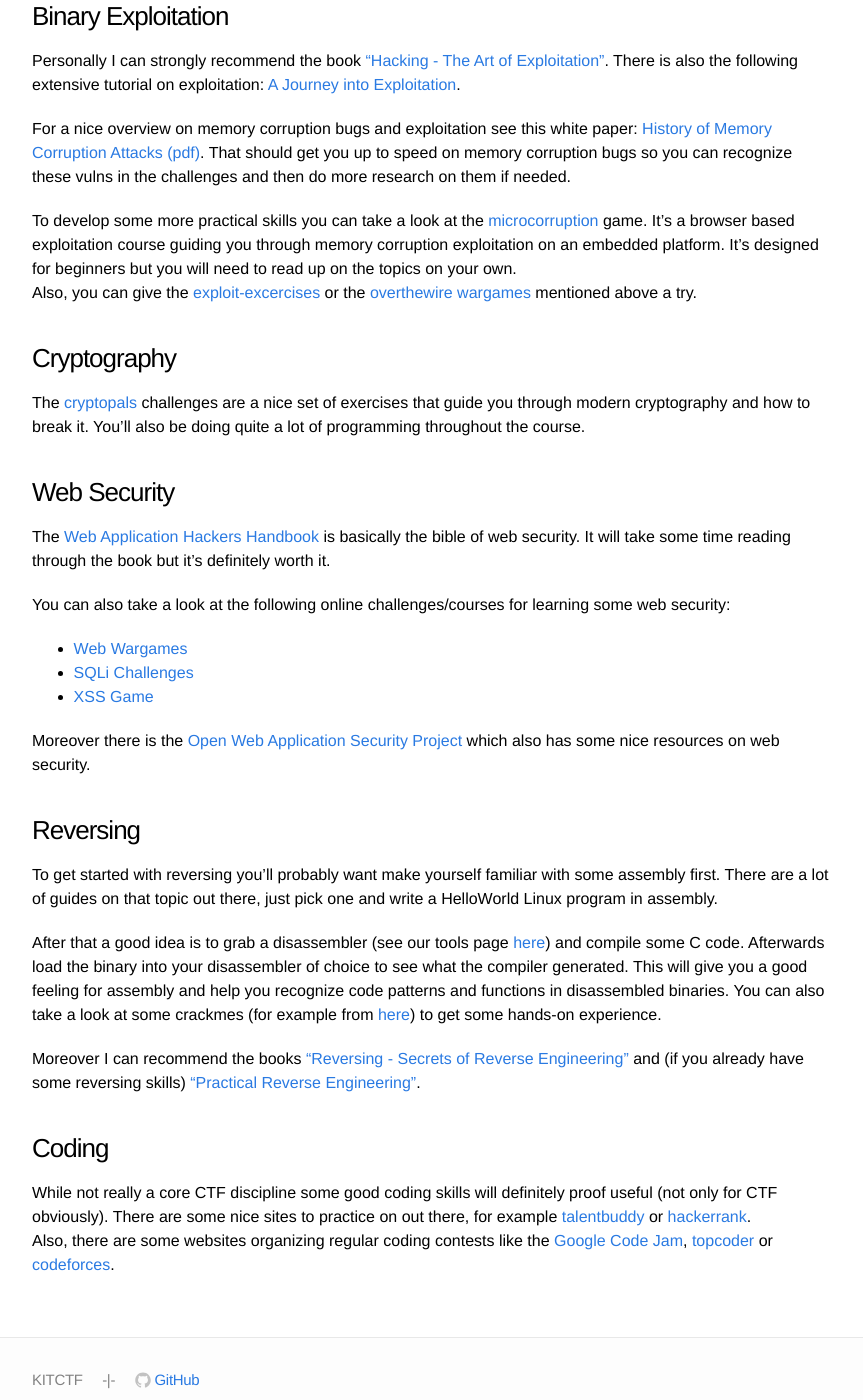
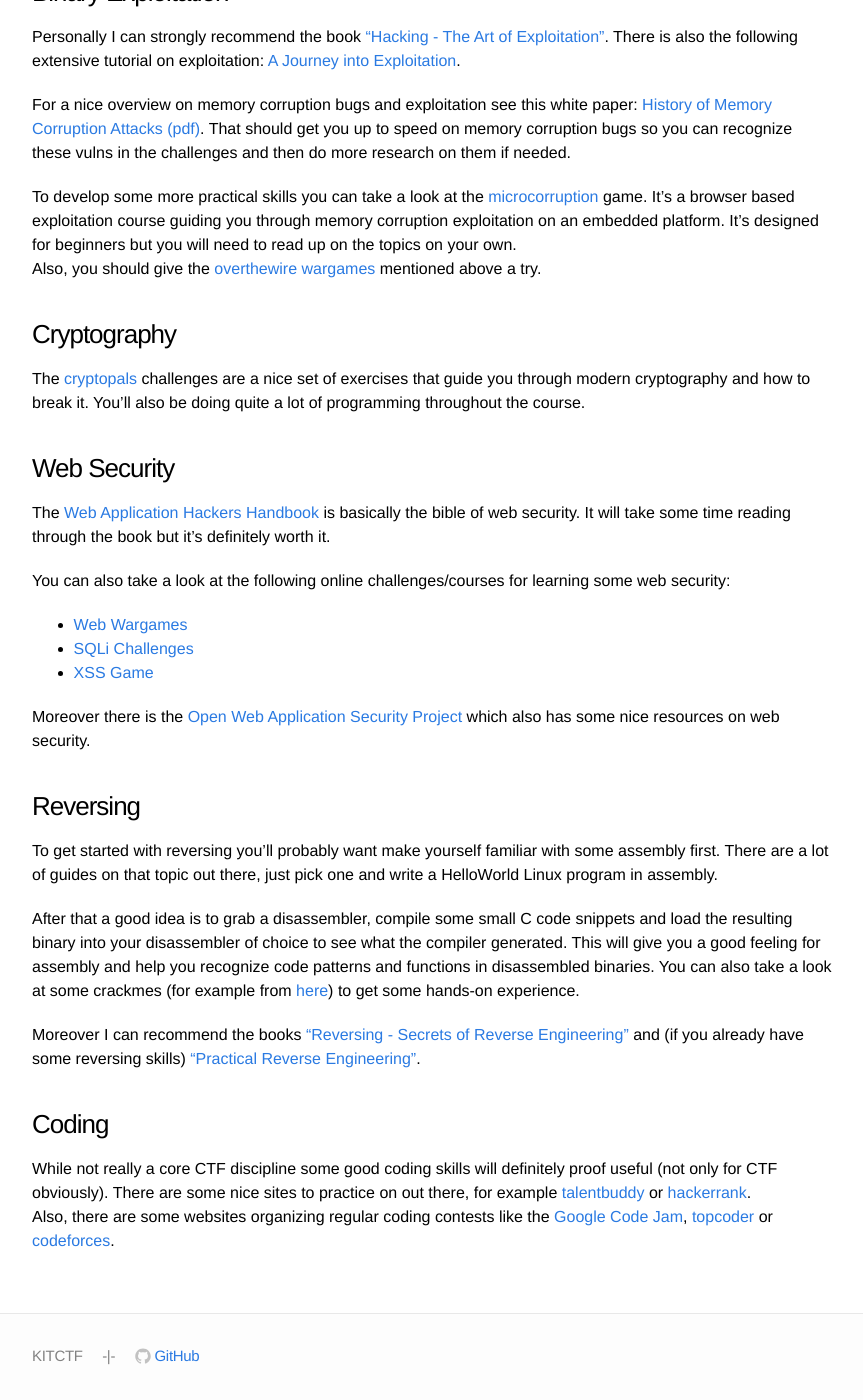
Before and after one commit to kitctf/www, a Jekyll site: the page built from _posts/2014-11-13-getting-started.md, in a window 1280 px wide and 1400 px high, scrolled down 891 px. Shown: the whole window, without its empty margins (208-1071 px from the left). Built offline with Jekyll 4.4.1, drawn with Linux system fonts in a browser that asks for light colours; some of the changed text lies outside the part shown.

Commit message:
Small article improvements

```diff
--- a/_posts/2014-11-13-getting-started.md
+++ b/_posts/2014-11-13-getting-started.md
@@ -6,7 +6,7 @@
 permalink: /getting-started/
 ---
 
-We've created a small guide to get you started with CTF and more or less infosec in general. There are a few selected resources for each of the major CTF disciplines that should help you get up to speed in those. Also feel free to check out our other resource pages.
+We've created a small guide to get you started with CTF and more or less infosec in general. There are a few selected resources for each of the major CTF disciplines that should help you get up to speed in those.
 
 ## Prerequisites
 
@@ -33,7 +33,7 @@
 That should get you up to speed on memory corruption bugs so you can recognize these vulns in the challenges and then do more research on them if needed.
 
 To develop some more practical skills you can take a look at the [microcorruption](https://microcorruption.com) game. It's a browser based exploitation course guiding you through memory corruption exploitation on an embedded platform. It's designed for beginners but you will need to read up on the topics on your own.\\
-Also, you can give the [exploit-excercises](https://exploit-exercises.com/) or the [overthewire wargames](http://overthewire.org/wargames/) mentioned above a try.
+Also, you should give the [overthewire wargames](http://overthewire.org/wargames/) mentioned above a try.
 
 ### Cryptography
 
@@ -55,7 +55,7 @@
 
 To get started with reversing you'll probably want make yourself familiar with some assembly first. There are a lot of guides on that topic out there, just pick one and write a HelloWorld Linux program in assembly.
 
-After that a good idea is to grab a disassembler (see our tools page [here](/tools)) and compile some C code. Afterwards load the binary into your disassembler of choice to see what the compiler generated. This will give you a good feeling for assembly and help you recognize code patterns and functions in disassembled binaries.
+After that a good idea is to grab a disassembler, compile some small C code snippets and load the resulting binary into your disassembler of choice to see what the compiler generated. This will give you a good feeling for assembly and help you recognize code patterns and functions in disassembled binaries.
 You can also take a look at some crackmes (for example from [here](http://www.crackmes.de/)) to get some hands-on experience.
 
 Moreover I can recommend the books ["Reversing - Secrets of Reverse Engineering"](http://eu.wiley.com/WileyCDA/WileyTitle/productCd-0764574817.html) and (if you already have some reversing skills) ["Practical Reverse Engineering"](http://eu.wiley.com/WileyCDA/WileyTitle/productCd-1118787315,subjectCd-CSJ0.html).
```
